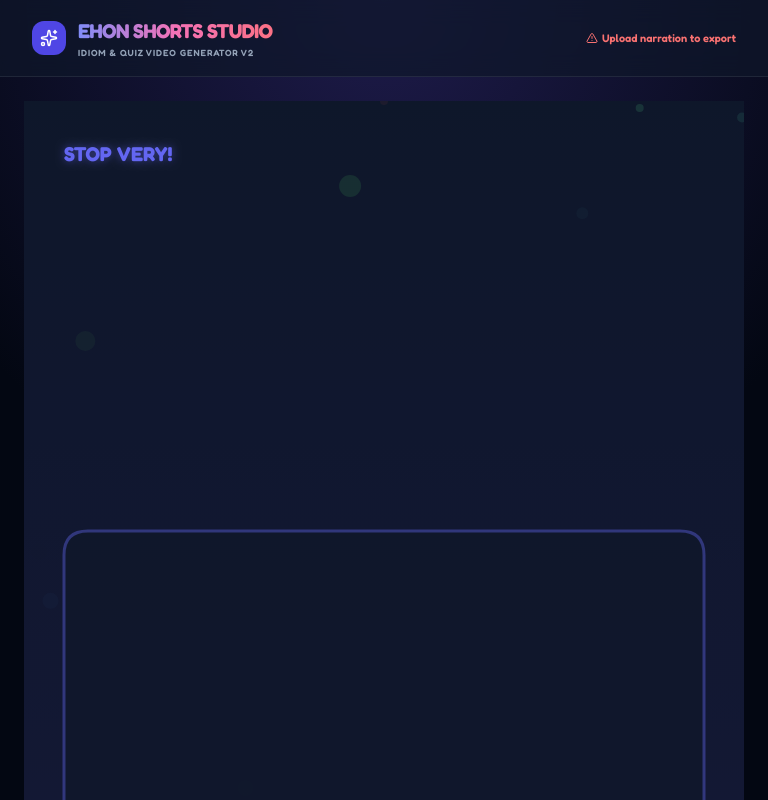
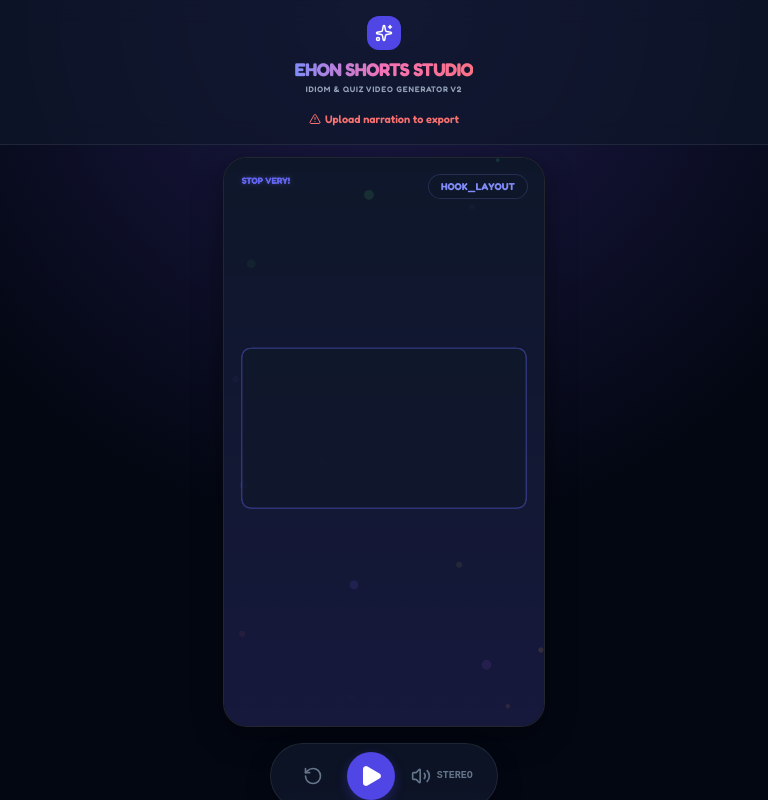
Before and after one commit to farronusbuccaneer-blip/EhonShorts, a React (Vite) app: page / in a window 768 px wide. Shown: the top 800 px of the page. Built offline with nearby package versions, Linux system fonts and the light colour scheme; a web font is replaced by a local one.

Commit message:
Optimize responsive mobile layouts for header, preview frame, tabs, and error alerts

```diff
--- a/src/components/VideoPreview.tsx
+++ b/src/components/VideoPreview.tsx
@@ -204,14 +204,14 @@ export const VideoPreview: React.FC<VideoPreviewProps> = ({
   }, [slides, thinkingStatus, title, hook, videoLoaded]);
 
   return (
-    <div className="flex flex-col items-center gap-4">
+    <div className="preview-container">
       {/* 9:16 aspect preview frame */}
-      <div className="relative w-[300px] h-[533px] sm:w-[324px] sm:h-[576px] rounded-3xl overflow-hidden border border-slate-700 shadow-2xl bg-slate-950 flex justify-center items-center group">
+      <div className="preview-frame">
         <canvas
           ref={canvasRef}
           width={720}
           height={1280}
-          className="w-full h-full block object-cover"
+          className="preview-canvas"
         />
 
         {/* Hidden video element for canvas source */}
@@ -231,32 +231,32 @@ export const VideoPreview: React.FC<VideoPreviewProps> = ({
 
         {/* Layout indicator overlays */}
         {slides.length > 0 && (
-          <div className="absolute top-4 right-4 bg-slate-900/80 backdrop-blur-md px-3 py-1 rounded-full text-[10px] font-bold text-indigo-400 border border-indigo-500/20 select-none">
+          <div className="preview-indicator">
             {slides[thinkingStatus.activeIdx]?.layout.toUpperCase()}
           </div>
         )}
       </div>
 
       {/* Control buttons */}
-      <div className="flex items-center gap-4 bg-slate-900/80 backdrop-blur-md border border-slate-800 rounded-full px-6 py-2 shadow-lg">
+      <div className="preview-controls">
         <button
           onClick={onRestart}
           title="Restart Playback"
-          className="p-2 text-slate-400 hover:text-slate-200 transition-colors"
+          className="preview-btn-icon"
         >
           <RotateCcw size={20} />
         </button>
 
         <button
           onClick={onTogglePlay}
-          className="bg-indigo-600 hover:bg-indigo-500 text-white rounded-full p-3 shadow-md hover:shadow-indigo-500/20 transition-all flex items-center justify-center transform hover:scale-105 active:scale-95"
+          className="preview-btn-play"
         >
           {isPlaying ? <Pause size={24} fill="currentColor" /> : <Play size={24} fill="currentColor" className="ml-1" />}
         </button>
 
-        <div className="flex items-center gap-1.5 text-slate-400" title="Audio Output Status">
+        <div className="preview-audio-status" title="Audio Output Status">
           <Volume2 size={20} />
-          <span className="text-[10px] font-bold font-mono">STEREO</span>
+          <span className="preview-audio-label">STEREO</span>
         </div>
       </div>
     </div>
--- a/src/index.css
+++ b/src/index.css
@@ -452,3 +452,175 @@ body {
 .hidden {
   display: none !important;
 }
+
+/* Responsive Preview Player & Controls */
+.preview-container {
+  display: flex;
+  flex-direction: column;
+  align-items: center;
+  gap: 1rem;
+  width: 100%;
+}
+
+.preview-frame {
+  position: relative;
+  width: 280px;
+  height: 497px; /* 9:16 aspect ratio (280 * 1.77) */
+  border-radius: 1.5rem;
+  overflow: hidden;
+  border: 1px solid rgba(255, 255, 255, 0.1);
+  box-shadow: 0 10px 30px rgba(0, 0, 0, 0.4);
+  background: #090d16;
+  display: flex;
+  justify-content: center;
+  align-items: center;
+}
+
+@media (min-width: 480px) {
+  .preview-frame {
+    width: 320px;
+    height: 568px; /* Standard 320 * 1.77 */
+  }
+}
+
+.preview-canvas {
+  width: 100%;
+  height: 100%;
+  display: block;
+  object-fit: cover;
+}
+
+.preview-indicator {
+  position: absolute;
+  top: 1rem;
+  right: 1rem;
+  background: rgba(15, 23, 42, 0.8);
+  backdrop-filter: blur(8px);
+  -webkit-backdrop-filter: blur(8px);
+  padding: 0.25rem 0.75rem;
+  border-radius: 9999px;
+  font-size: 10px;
+  font-weight: 700;
+  color: #818cf8;
+  border: 1px solid rgba(129, 140, 248, 0.2);
+  user-select: none;
+}
+
+.preview-controls {
+  display: flex;
+  align-items: center;
+  gap: 1rem;
+  background: rgba(15, 23, 42, 0.8);
+  backdrop-filter: blur(12px);
+  -webkit-backdrop-filter: blur(12px);
+  border: 1px solid rgba(255, 255, 255, 0.08);
+  border-radius: 9999px;
+  padding: 0.5rem 1.5rem;
+  box-shadow: 0 10px 25px rgba(0, 0, 0, 0.3);
+}
+
+.preview-btn-icon {
+  background: transparent;
+  border: none;
+  color: #64748b;
+  cursor: pointer;
+  padding: 0.5rem;
+  display: flex;
+  align-items: center;
+  justify-content: center;
+  transition: color 0.2s;
+}
+
+.preview-btn-icon:hover {
+  color: #f1f5f9;
+}
+
+.preview-btn-play {
+  background: #4f46e5;
+  border: none;
+  color: #fff;
+  border-radius: 9999px;
+  padding: 0.75rem;
+  display: flex;
+  align-items: center;
+  justify-content: center;
+  cursor: pointer;
+  box-shadow: 0 4px 12px rgba(79, 70, 229, 0.3);
+  transition: all 0.2s;
+}
+
+.preview-btn-play:hover {
+  background: #6366f1;
+  transform: scale(1.05);
+}
+
+.preview-btn-play:active {
+  transform: scale(0.95);
+}
+
+.preview-audio-status {
+  display: flex;
+  align-items: center;
+  gap: 0.35rem;
+  color: #64748b;
+}
+
+.preview-audio-label {
+  font-size: 10px;
+  font-weight: 700;
+  font-family: monospace;
+}
+
+/* Global Mobile Responsiveness Overrides */
+@media (max-width: 768px) {
+  .app-header {
+    flex-direction: column;
+    gap: 1rem;
+    padding: 1rem;
+    align-items: center;
+    text-align: center;
+  }
+
+  .header-brand {
+    flex-direction: column;
+    gap: 0.35rem;
+  }
+
+  .brand-title-group h1 {
+    font-size: 1.15rem;
+  }
+
+  .brand-title-group p {
+    font-size: 8px;
+  }
+
+  .workspace {
+    padding: 0.75rem;
+    gap: 1.5rem;
+  }
+
+  .control-column {
+    padding: 1rem;
+    min-height: auto;
+  }
+
+  .tabs-header {
+    gap: 0.25rem;
+    overflow-x: auto;
+    padding-bottom: 0.25rem;
+    -webkit-overflow-scrolling: touch;
+  }
+
+  .tab-btn {
+    padding: 0.5rem 0.75rem;
+    font-size: 0.8rem;
+    white-space: nowrap;
+  }
+
+  .toast-container {
+    left: 1rem;
+    right: 1rem;
+    bottom: 1rem;
+    max-width: none;
+  }
+}
```
Also changed, not shown: 4 other files (tests, documents, lock files or other folders).
